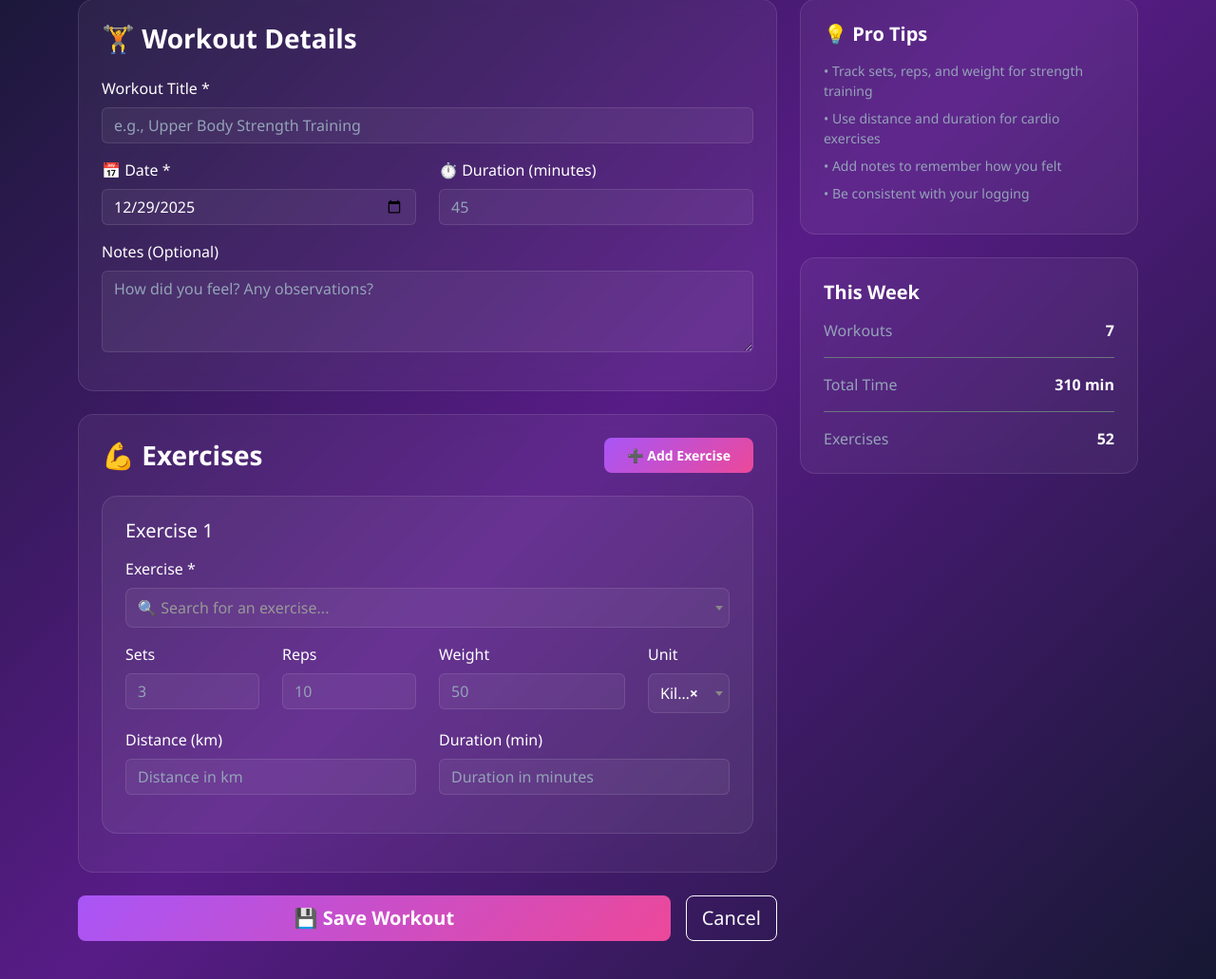
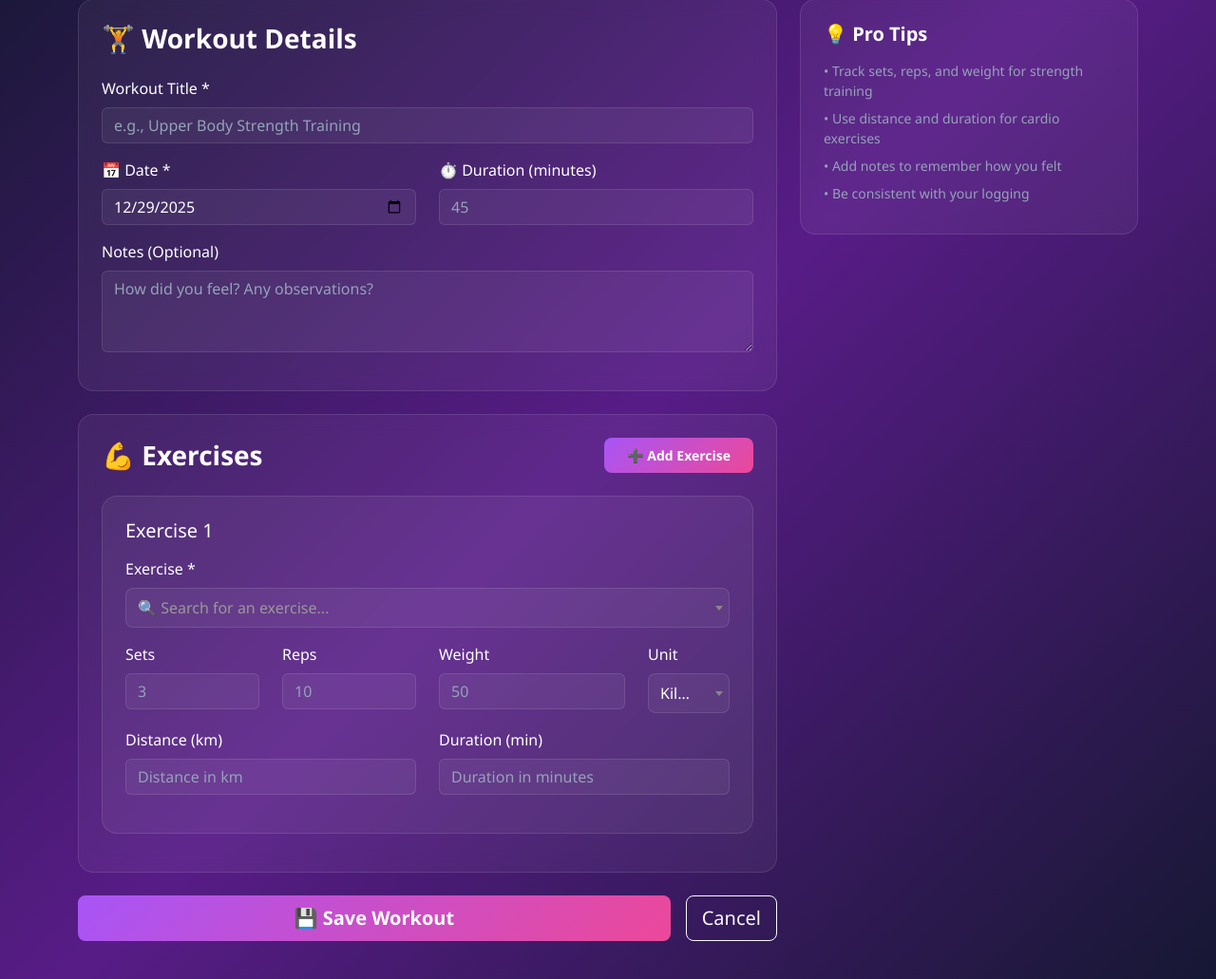
Before and after one commit to dannykadoshi/fit-track-aura, a Django app: page /workouts/new/ in a window 1280 px wide. Shown: the part 236-1267 px from the top of the page at 95% size. Run offline with Django 5.2, Linux system fonts and the light colour scheme; the visitor is signed in with stand-in values (Sample User, id 1); data that the repository does not hold is empty; some libraries are stand-ins or nearby versions.

Commit message:
Remove weekly stats sidebar, keep Pro Tips section for cleaner UI

```diff
--- a/templates/workouts/workout_form.html
+++ b/templates/workouts/workout_form.html
@@ -290,23 +290,6 @@
                         <li class="mb-2">• Be consistent with your logging</li>
                     </ul>
                 </div>
-
-                <!-- This Week Stats -->
-                <div class="card-custom p-4">
-                    <h5 class="fw-bold text-white mb-3">This Week</h5>
-                    <div class="d-flex justify-content-between align-items-center mb-3 pb-3 border-bottom border-secondary">
-                        <span class="text-muted">Workouts</span>
-                        <span class="fw-bold text-white">7</span>
-                    </div>
-                    <div class="d-flex justify-content-between align-items-center mb-3 pb-3 border-bottom border-secondary">
-                        <span class="text-muted">Total Time</span>
-                        <span class="fw-bold text-white">310 min</span>
-                    </div>
-                    <div class="d-flex justify-content-between align-items-center">
-                        <span class="text-muted">Exercises</span>
-                        <span class="fw-bold text-white">52</span>
-                    </div>
-                </div>
             </div>
         </div>
     </form>
@@ -338,6 +321,13 @@
             allowClear: true,
             theme: 'default',
             width: '100%'
+        });
+
+        // Initialize Select2 on unit dropdowns too
+        $('select[name*="unit"]').select2({
+            theme: 'default',
+            width: '100%',
+            minimumResultsForSearch: -1
         });
     }
 
@@ -462,6 +452,13 @@
             width: '100%'
         });
 
+        // Also initialize Select2 on unit dropdown
+        $(`#id_workoutexercise_set-${newIndex}-unit`).select2({
+            theme: 'default',
+            width: '100%',
+            minimumResultsForSearch: -1  // Hide search box
+        });
+
         // Update all exercise displays
         updateExerciseDisplay();
     }
```
